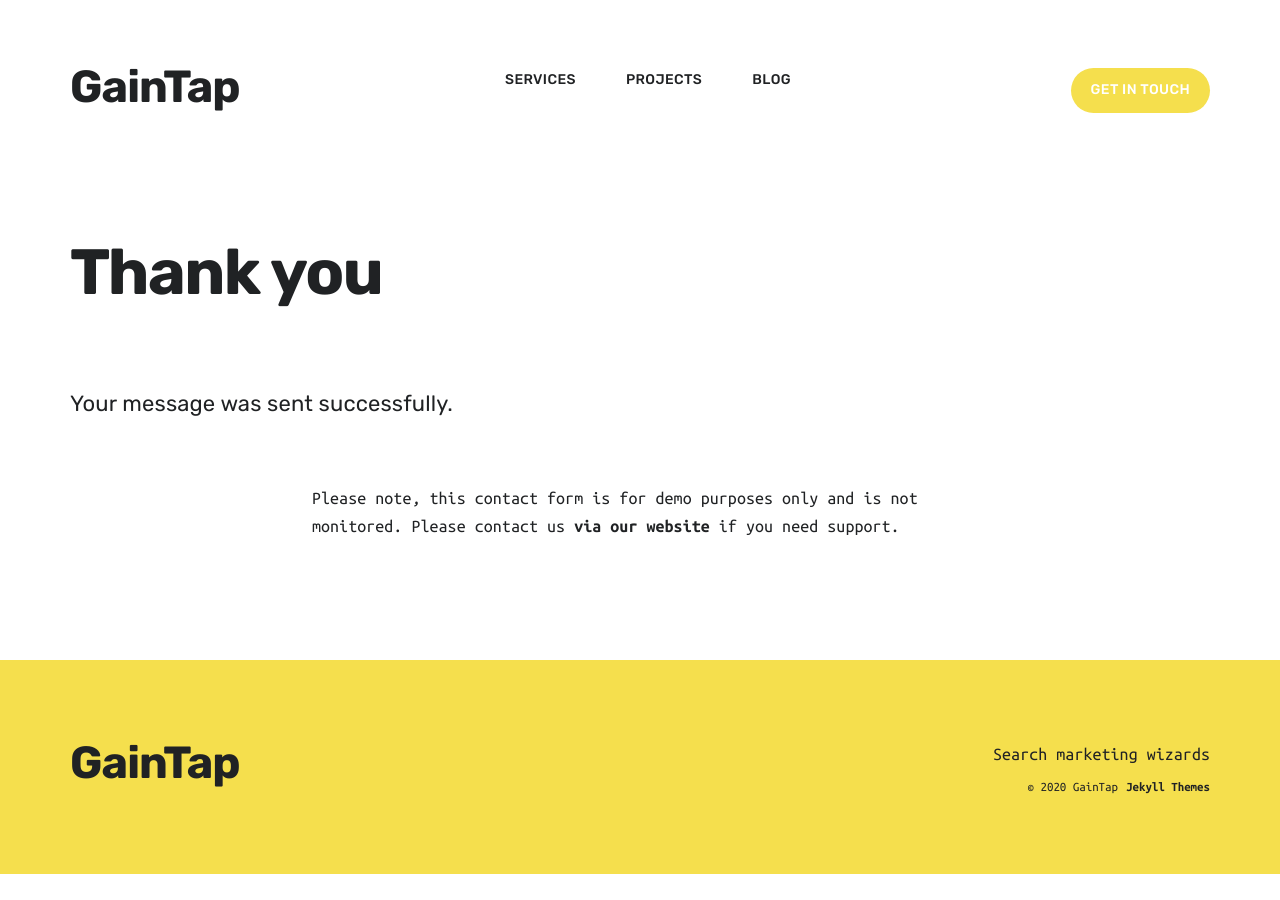
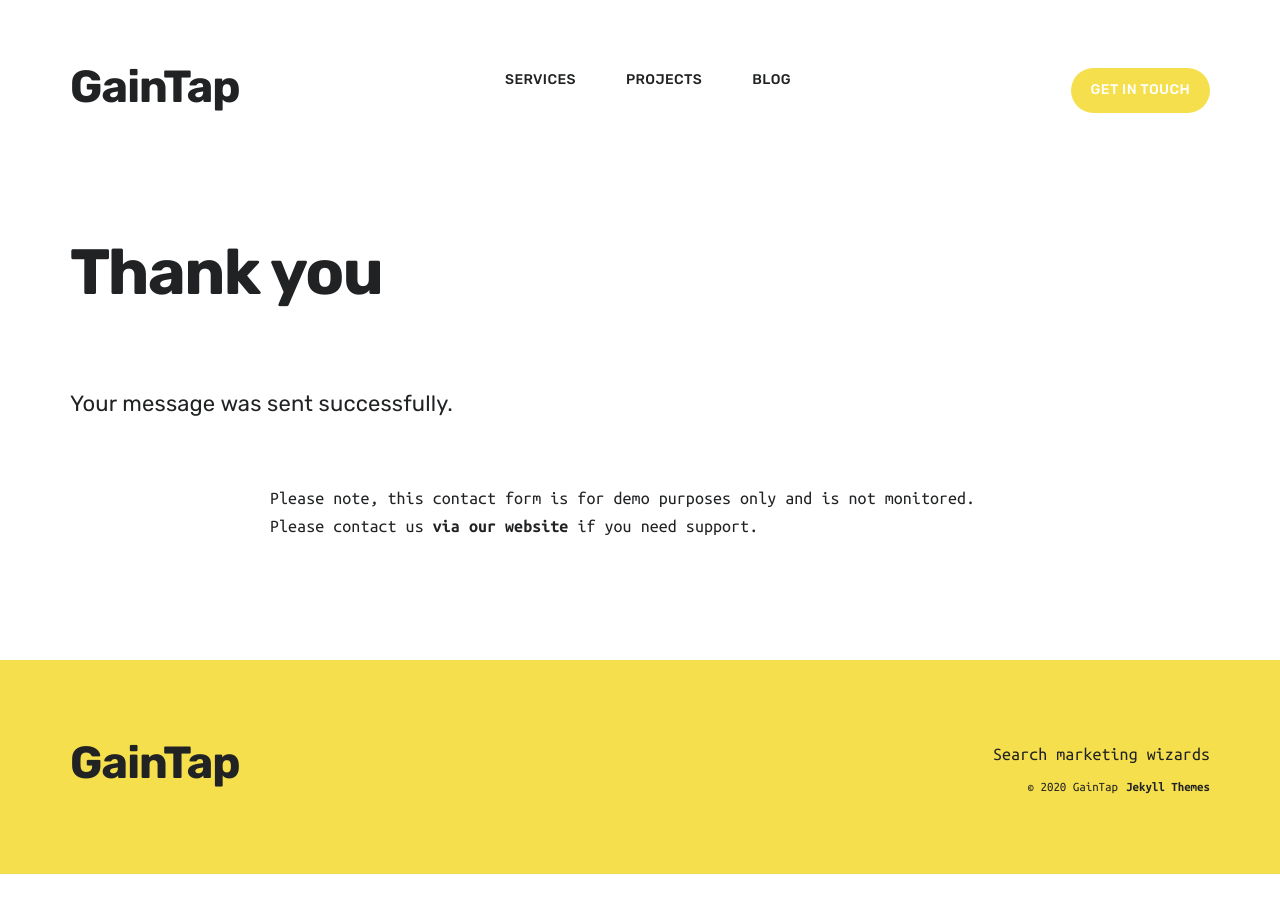
Before and after one commit to gaintap/gaintap.github.io, a Jekyll site: the page built from _pages/thanks.md, in a window 1280 px wide. Built offline with Jekyll 4.4.1, drawn with Linux system fonts in a browser that asks for light colours; nearby versions of some CDN libraries.

Commit message:
Update style.scss

```diff
--- a/css/style.scss
+++ b/css/style.scss
@@ -183,8 +183,11 @@ $baseurl: '{{ site.baseurl }}';
 @import "_includes/_section__listing";
 @import "_includes/_section__hero";
 
+
 // // - - - - - - - - - - Custom styles & overrides
+
 .post__content {
     margin-left: auto;
     margin-right: auto;
+    max-width: 740px;
 }
```
